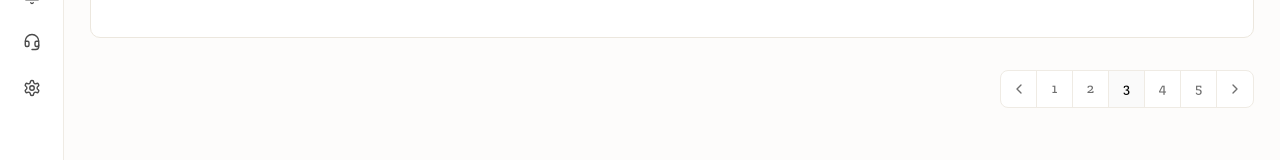
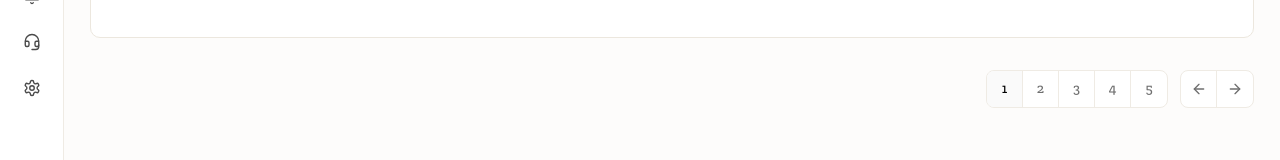
Before and after one commit to RajaMuhammadAwais/client-management, a React (Vite) app: page / in a window 1280 px wide. Shown: the part 372-532 px from the top of the page. Built offline with nearby package versions, Linux system fonts and the light colour scheme.

Commit message:
chore: add lint setup and update vite scripts

```diff
--- /dev/null
+++ b/eslint.config.js
@@ -0,0 +1,28 @@
+import js from "@eslint/js";
+import globals from "globals";
+import reactHooks from "eslint-plugin-react-hooks";
+import reactRefresh from "eslint-plugin-react-refresh";
+import tseslint from "typescript-eslint";
+
+export default tseslint.config(
+  {
+    ignores: ["dist", "node_modules"],
+  },
+  {
+    files: ["**/*.{ts,tsx}"],
+    extends: [js.configs.recommended, ...tseslint.configs.recommended],
+    languageOptions: {
+      ecmaVersion: 2022,
+      globals: globals.browser,
+    },
+    plugins: {
+      "react-hooks": reactHooks,
+      "react-refresh": reactRefresh,
+    },
+    rules: {
+      ...reactHooks.configs.recommended.rules,
+      "no-control-regex": "off",
+      "react-refresh/only-export-components": ["warn", { allowConstantExport: true }],
+    },
+  },
+);
--- a/src/features/clients/add-client-dialog.tsx
+++ b/src/features/clients/add-client-dialog.tsx
@@ -39,7 +39,6 @@ export function AddClientDialog({ open, onOpenChange, onSubmit }: AddClientDialo
   const phoneRef = useRef<HTMLInputElement>(null);
   const emailRef = useRef<HTMLInputElement>(null);
   const dobButtonRef = useRef<HTMLButtonElement>(null);
-  const dobModeMenuRef = useRef<HTMLDivElement>(null);
   const calendarRef = useRef<HTMLDivElement>(null);
   const nationalityButtonRef = useRef<HTMLButtonElement>(null);
 
--- a/src/features/clients/clients-page.tsx
+++ b/src/features/clients/clients-page.tsx
@@ -1,7 +1,8 @@
 import { useState } from "react";
 import {
+  ArrowLeft,
+  ArrowRight,
   Bell,
-  ChevronLeft,
   ChevronRight,
   CircleAlert,
   CircleCheck,
@@ -54,34 +55,48 @@ function TopBar() {
 }
 
 function Pagination() {
+  const [currentPage, setCurrentPage] = useState(1);
+  const pages = [1, 2, 3, 4, 5];
+
   return (
-    <div className="mt-6 flex justify-center md:mt-8 md:justify-end">
-      <div className="flex max-w-full items-center overflow-x-auto rounded-[8px] border border-[#efebe4] bg-white">
-        <button
-          type="button"
-          className="flex h-9 w-9 items-center justify-center border-r border-[#efebe4] text-[#6f6f6f] hover:bg-neutral-50"
-        >
-          <ChevronLeft className="h-4 w-4 stroke-[2]" />
-        </button>
-        {[1, 2, 3, 4, 5].map((page) => (
+    <div className="mt-6 flex items-center justify-center gap-3 md:mt-8 md:justify-end">
+      {/* Page Numbers Box */}
+      <div className="flex items-center overflow-hidden rounded-[8px] border border-[#efebe4] bg-white">
+        {pages.map((page, i) => (
           <button
             key={page}
             type="button"
-            aria-current={page === 3 ? "page" : undefined}
+            onClick={() => setCurrentPage(page)}
+            aria-current={currentPage === page ? "page" : undefined}
             className={cn(
-              "flex h-9 w-9 items-center justify-center border-r border-[#efebe4] font-medium transition-colors",
+              "flex h-9 w-9 items-center justify-center font-medium transition-colors hover:bg-neutral-50",
+              i !== pages.length - 1 && "border-r border-[#efebe4]",
+              currentPage === page ? "bg-neutral-50 text-black" : "text-[#6f6f6f]",
               typography.body,
-              page === 3 ? "bg-neutral-50 text-black" : "text-[#6f6f6f] hover:bg-neutral-50",
             )}
           >
             {page}
           </button>
         ))}
+      </div>
+
+      {/* Navigation Arrows Box */}
+      <div className="flex items-center overflow-hidden rounded-[8px] border border-[#efebe4] bg-white">
+        <button
+          type="button"
+          className="flex h-9 w-9 items-center justify-center border-r border-[#efebe4] text-[#6f6f6f] hover:bg-neutral-50"
+          aria-label="Previous page"
+          onClick={() => setCurrentPage((prev: number) => Math.max(1, prev - 1))}
+        >
+          <ArrowLeft className="h-4 w-4 stroke-[2]" />
+        </button>
         <button
           type="button"
           className="flex h-9 w-9 items-center justify-center text-[#6f6f6f] hover:bg-neutral-50"
+          aria-label="Next page"
+          onClick={() => setCurrentPage((prev: number) => Math.min(pages.length, prev + 1))}
         >
-          <ChevronRight className="h-4 w-4 stroke-[2]" />
+          <ArrowRight className="h-4 w-4 stroke-[2]" />
         </button>
       </div>
     </div>
--- a/vite.config.ts
+++ b/vite.config.mjs
@@ -1,7 +1,11 @@
 import path from "node:path";
+import { fileURLToPath } from "node:url";
 import { defineConfig } from "vite";
 import react from "@vitejs/plugin-react";
 import tailwindcss from "@tailwindcss/vite";
+
+const __filename = fileURLToPath(import.meta.url);
+const __dirname = path.dirname(__filename);
 
 export default defineConfig({
   plugins: [react(), tailwindcss()],
```
Also changed, not shown: package.json (+10 -3 lines), 1 other file (tests, documents, lock files or other folders).
